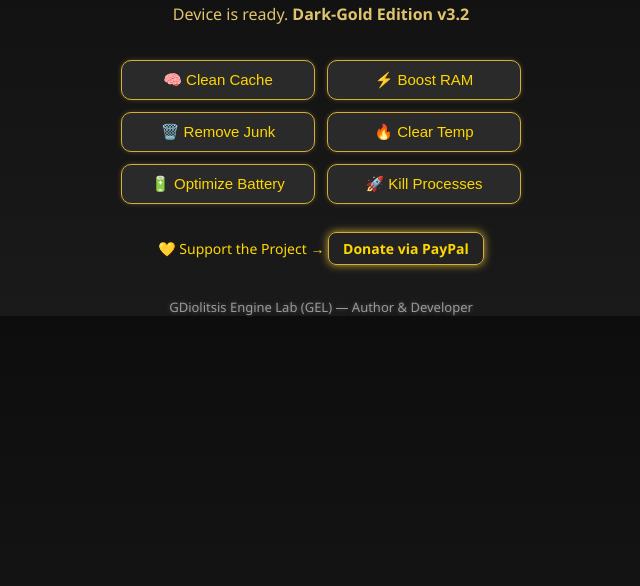
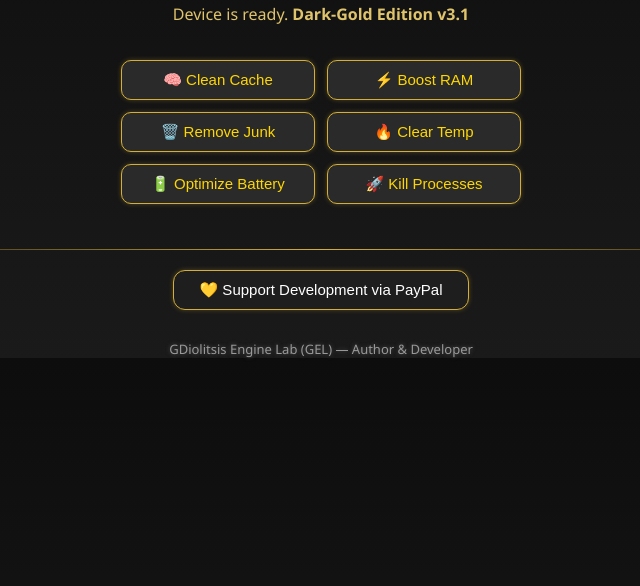
Before and after one commit to gdiolitsis/GEL_Android_Cleaner, a plain HTML site: page GEL_Cleaner/www/index.html in a window 1280 px wide. Shown: the part 214-800 px from the top of the page, without its empty margins (319-959 px from the left). Drawn offline with Linux system fonts and the light colour scheme; files that its build step writes are made by us from their sources.

Commit message:
Update index.html

```diff
--- a/GEL_Cleaner/www/index.html
+++ b/GEL_Cleaner/www/index.html
@@ -3,9 +3,10 @@
 <head>
   <meta charset="UTF-8">
   <meta name="viewport" content="width=device-width, initial-scale=1.0">
-  <title>GEL Android Cleaner — Dark-Gold Edition v3.2</title>
+  <title>GEL Android Cleaner — Dark-Gold Edition v3.1</title>
 
   <link rel="stylesheet" href="css/style.css">
+  <script src="js/gel.js"></script>
 
   <style>
     body {
@@ -33,12 +34,6 @@
       width: 110px;
       margin-top: 25px;
       filter: drop-shadow(0 0 8px #d4af37);
-      animation: pulseGold 3s ease-in-out infinite;
-    }
-
-    @keyframes pulseGold {
-      0%, 100% { filter: drop-shadow(0 0 8px #d4af37); transform: scale(1); }
-      50% { filter: drop-shadow(0 0 18px #ffd700); transform: scale(1.05); }
     }
 
     .btn-grid {
@@ -66,29 +61,33 @@
       box-shadow: 0 0 10px #d4af37;
     }
 
-    .donate {
-      margin-top: 25px;
-      font-size: 14px;
+    hr {
+      border: 0;
+      height: 1px;
+      background: linear-gradient(to right, transparent, #d4af37, transparent);
+      margin: 35px auto 20px;
+      width: 80%;
     }
 
-    .donate a {
-      color: #ffd700;
-      text-decoration: none;
-      font-weight: bold;
+    .donate {
+      background: #1e1e1e;
+      color: #fff;
       border: 1px solid #d4af37;
-      padding: 6px 14px;
-      border-radius: 8px;
-      background: #222;
-      box-shadow: 0 0 8px #d4af37;
+      border-radius: 12px;
+      padding: 10px 25px;
+      font-size: 15px;
+      cursor: pointer;
+      transition: 0.3s;
     }
 
-    .donate a:hover {
-      background: #333;
-      color: #fff;
+    .donate:hover {
+      background: #3a3a3a;
+      color: #ffd700;
+      box-shadow: 0 0 12px #d4af37;
     }
 
     footer {
-      margin-top: 40px;
+      margin-top: 30px;
       font-size: 13px;
       color: #999;
     }
@@ -98,7 +97,7 @@
 <body>
   <img src="img/GEL_logo.png" alt="GEL Logo">
   <h1>GEL Android Cleaner</h1>
-  <p>Device is ready. <b>Dark-Gold Edition v3.2</b></p>
+  <p>Device is ready. <b>Dark-Gold Edition v3.1</b></p>
 
   <div class="btn-grid">
     <button onclick="cleanCache()">🧠 Clean Cache</button>
@@ -109,15 +108,14 @@
     <button onclick="killProcesses()">🚀 Kill Processes</button>
   </div>
 
-  <div class="donate">
-    💛 Support the Project →
-    <a href="https://www.paypal.me/gdiolitsis" target="_blank">Donate via PayPal</a>
-  </div>
+  <hr>
+
+  <button class="donate" onclick="window.open('https://www.paypal.me/gdiolitsis','_blank')">
+    💛 Support Development via PayPal
+  </button>
 
   <footer>
     GDiolitsis Engine Lab (GEL) — Author & Developer
   </footer>
-
-  <script src="js/gel.js"></script>
 </body>
 </html>
```
